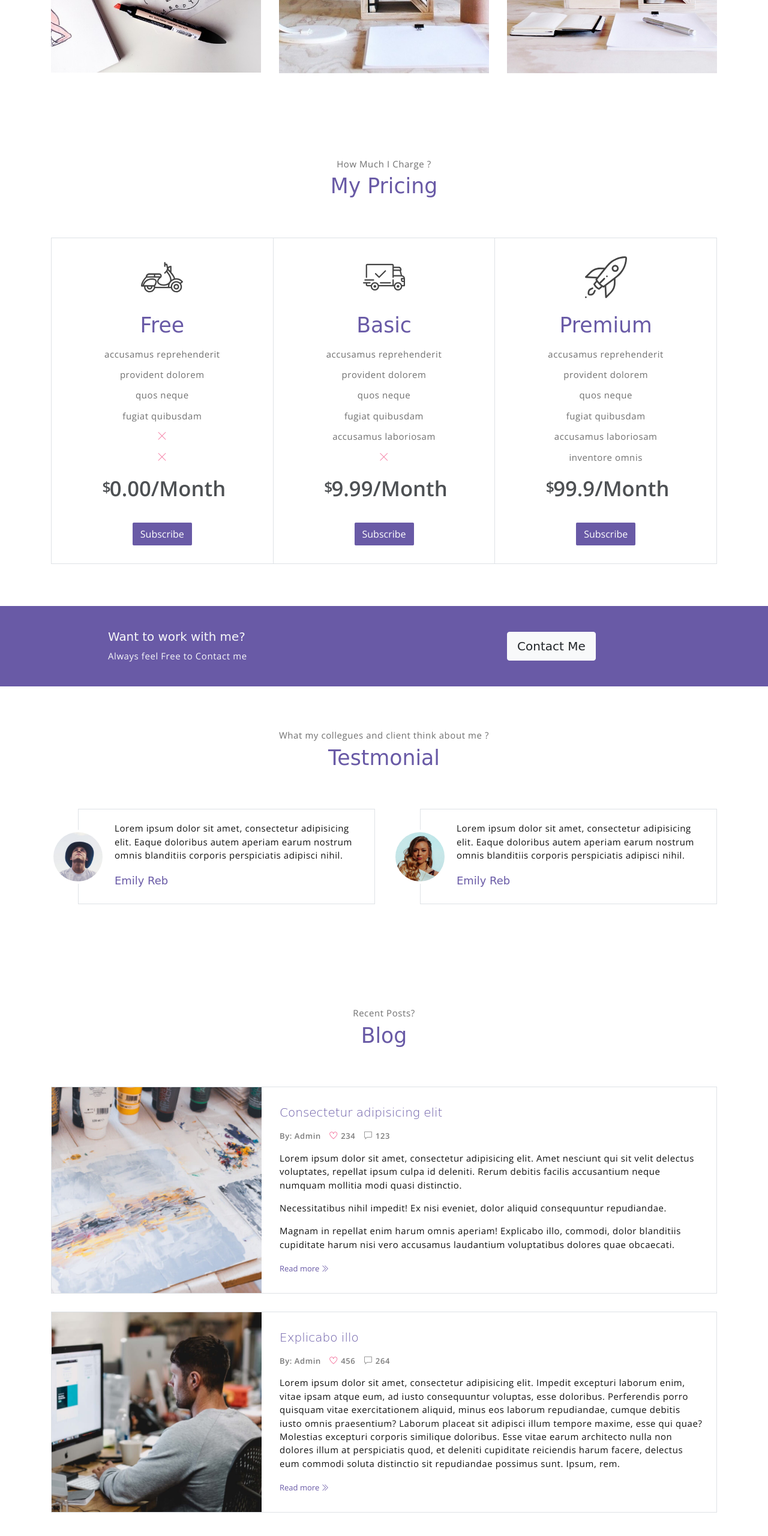
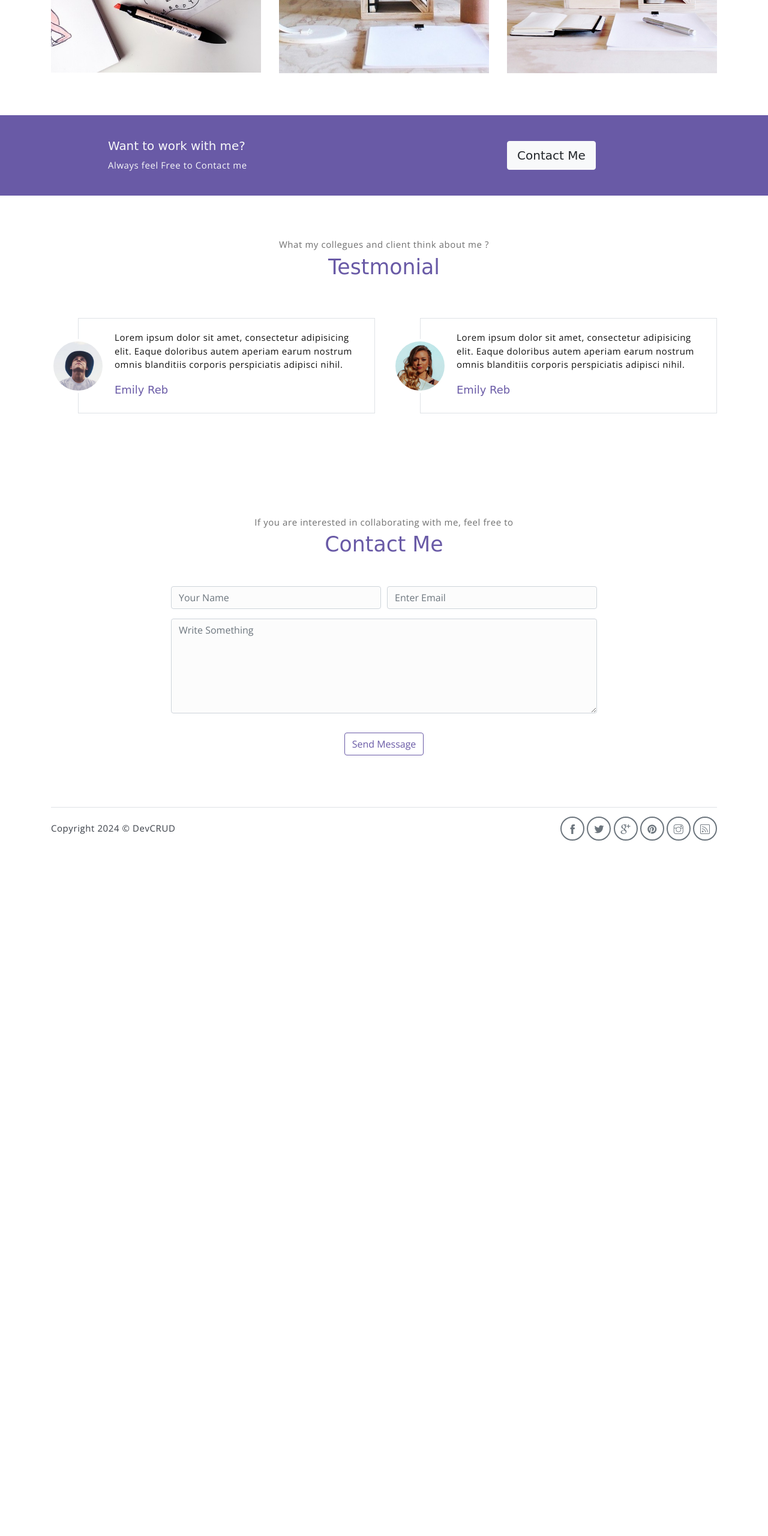
Before and after one commit to viditabhagat/viditabhagat.github.io, a plain HTML site: page index.html in a window 1280 px wide. Shown: the part 2329-4889 px from the top of the page at 60% size. After the commit the page ends 3744 px from the top, so only its background shows below. Drawn offline with nearby package versions, Linux system fonts and the light colour scheme; a web font is replaced by a local one.

Commit message:
Update index.html

```diff
--- a/index.html
+++ b/index.html
@@ -179,11 +179,10 @@
     </section> <!-- end of portfolio section -->
 
     <!-- pricing section -->
-    <section class="section" id="pricing">
+	<!--<section class="section" id="pricing">
         <div class="container text-center">
             <p class="section-subtitle">How Much I Charge ?</p>
             <h6 class="section-title mb-6">My Pricing</h6>
-            <!-- row -->
             <div class="pricing-wrapper">
                 <div class="pricing-card">
                     <div class="pricing-card-header">
@@ -249,9 +248,9 @@
                     <a href="#" class="btn btn-primary mt-3 pricing-card-btn">Subscribe</a>
                 </div>
 
-            </div><!-- end of pricing wrapper -->
-        </div> <!-- end of container -->
-    </section><!-- end of pricing section -->
+            </div>
+        </div>
+    </section> -->
 
     <!-- section -->
     <section class="section-sm bg-primary">
@@ -305,12 +304,10 @@
     </section> <!-- end of testimonial section -->
 
     <!-- blog section -->
-    <section class="section" id="blog">
-        <!-- container -->
+	<!--<section class="section" id="blog">
         <div class="container text-center">
             <p class="section-subtitle">Recent Posts?</p>
             <h6 class="section-title mb-6">Blog</h6>
-            <!-- blog-wrapper -->
             <div class="blog-card">
                 <div class="blog-card-header">
                     <img src="assets/imgs/img-1.jpg" class="blog-card-img" alt="Download free bootstrap 4 landing page, free boootstrap 4 templates, Download free bootstrap 4.1 landing page, free boootstrap 4.1.1 templates, meyawo Landing page">
@@ -330,9 +327,8 @@
 
                     <a href="#" class="blog-card-link">Read more <i class="ti-angle-double-right"></i></a>
                 </div>
-            </div><!-- end of blog wrapper -->
+            </div>
 
-            <!-- blog-wrapper -->
             <div class="blog-card">
                 <div class="blog-card-header">
                     <img src="assets/imgs/img-2.jpg" class="blog-card-img" alt="Download free bootstrap 4 landing page, free boootstrap 4 templates, Download free bootstrap 4.1 landing page, free boootstrap 4.1.1 templates, meyawo Landing page">
@@ -350,10 +346,10 @@
 
                     <a href="#" class="blog-card-link">Read more <i class="ti-angle-double-right"></i></a>
                 </div>
-            </div><!-- end of blog wrapper -->
+            </div>
 
-        </div><!-- end of container -->
-    </section><!-- end of blog section -->
+        </div>
+    </section> -->
 
     <!-- contact section -->
     <section class="section" id="contact">
```
